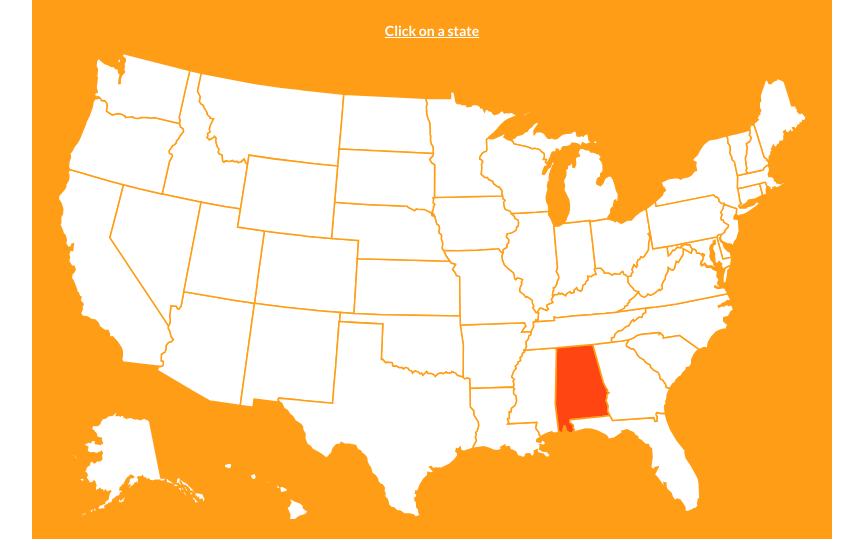
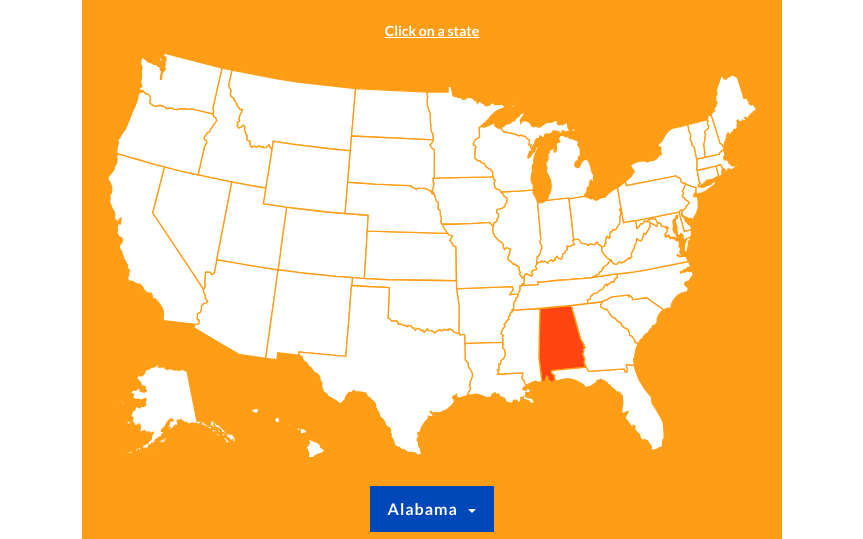
Before and after one commit to myNEAgit/adp-33, a plain HTML site: page index.html in a window 1280 px wide. Shown: the part 87-626 px from the top of the page, without its empty margins (208-1071 px from the left). Drawn offline with nearby package versions, Linux system fonts and the light colour scheme.

Commit message:
width 700px

```diff
--- a/css/main.css
+++ b/css/main.css
@@ -2029,7 +2029,7 @@ input[type="button"].btn-block {
       #kig-widget .hide-large {
         display: block; } }
   #kig-widget .container-fluid {
-    max-width: 800px; /* was 620px; */
+    max-width: 700px; /* was 620px; */
     margin: 0 auto;
     padding: 0; }
   #kig-widget .wrap {
```
